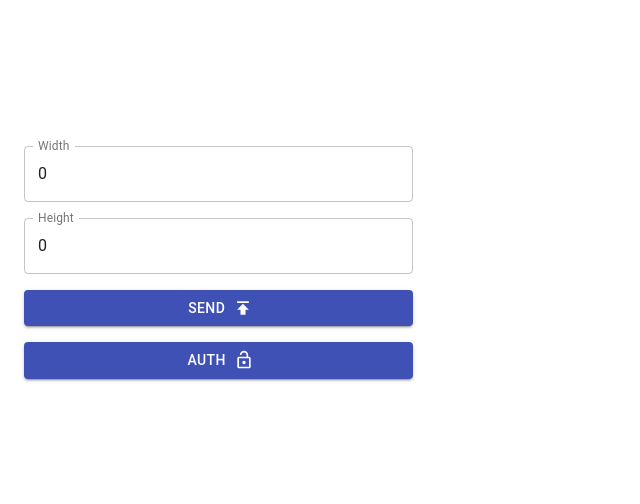
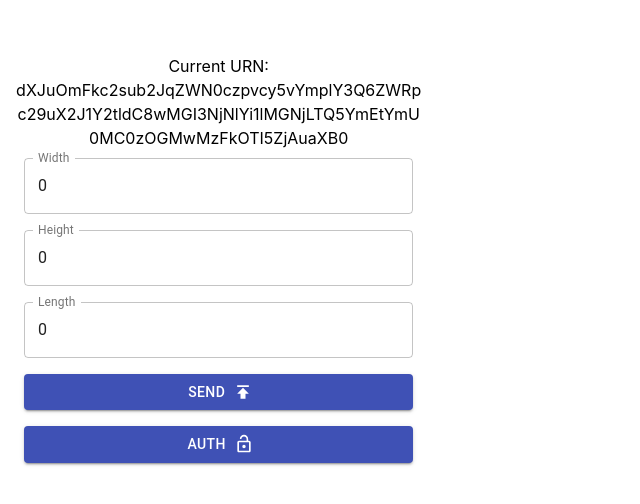
Before and after one commit to Chonwai/Forge_Inventor_React, a React (Create React App) app: page / in a window 1280 px wide. Shown: the part 106-610 px from the top of the page, without its empty margins (0-640 px from the left). Built offline with nearby package versions, Linux system fonts and the light colour scheme.

Commit message:
Add: Added the depth.

```diff
--- a/package.json
+++ b/package.json
@@ -6,6 +6,7 @@
         "@craco/craco": "^6.0.0",
         "@material-ui/core": "^4.11.2",
         "@material-ui/icons": "^4.11.2",
+        "@material-ui/lab": "^4.0.0-alpha.57",
         "@tailwindcss/postcss7-compat": "^2.0.2",
         "@testing-library/jest-dom": "^5.11.9",
         "@testing-library/react": "^11.2.3",
--- a/src/App.js
+++ b/src/App.js
@@ -4,14 +4,18 @@ import Panel from './components/panel';
 import React from 'react';
 
 function App() {
+    const [currentUrn, setCurrentUrn] = React.useState(
+        'dXJuOmFkc2sub2JqZWN0czpvcy5vYmplY3Q6ZWRpc29uX2J1Y2tldC8wMGI3NjNlYi1lMGNjLTQ5YmEtYmU0MC0zOGMwMzFkOTI5ZjAuaXB0'
+    );
     return (
         <div className="App">
             <div className="flex flex-row justify-center items-center p-2">
                 <div className="panel p-2 w-1/3">
-                    <Panel />
+                    <p className="break-words">Current URN: {currentUrn}</p>
+                    <Panel setCurrentUrn={setCurrentUrn} />
                 </div>
                 <div className="p-2 w-2/3 h-90vh">
-                    <Viewer />
+                    <Viewer currentUrn={currentUrn} />
                 </div>
             </div>
         </div>
--- a/src/apis/workitem.js
+++ b/src/apis/workitem.js
@@ -19,7 +19,7 @@ class WorkitemAPIs {
                     url: inputIpt,
                 },
                 InventorParams: {
-                    url: `data:application/json,{"height":"${data.height} mm", "width": "${data.width} mm"}`,
+                    url: `data:application/json,{"height":"${data.height} mm", "width": "${data.width} mm", "lenght": "${data.length} mm"}`,
                 },
                 OutputIpt: {
                     url: outputIpt,
--- a/src/components/panel/index.jsx
+++ b/src/components/panel/index.jsx
@@ -4,7 +4,6 @@ import './index.css';
 import { Button, TextField } from '@material-ui/core';
 import PublishIcon from '@material-ui/icons/Publish';
 import LockOpenIcon from '@material-ui/icons/LockOpen';
-import WorkitemAPI from '../../apis/workitem';
 import AuthAPI from '../../apis/auth';
 import ModelService from '../../services/model';
 
@@ -14,16 +13,20 @@ const useStyles = makeStyles(theme => ({
     },
 }));
 
-function Panel() {
+function Panel({ setCurrentUrn }) {
     const [width, setWidth] = useState(0);
     const [height, setHeight] = useState(0);
+    const [length, setLength] = useState(0);
     const classes = useStyles();
     const updateModel = async () => {
         let body = {
             width: width,
             height: height,
+            length: length,
         };
+        auth();
         let urn = await ModelService.editModel(body);
+        setCurrentUrn(urn);
         console.log(urn);
     };
     const auth = () => {
@@ -34,6 +37,9 @@ function Panel() {
     };
     const handleHeightChange = e => {
         setHeight(e.target.value);
+    };
+    const handleLengthChange = e => {
+        setLength(e.target.value);
     };
     return (
         <div className="panel-component w-full flex flex-col">
@@ -63,6 +69,19 @@ function Panel() {
                 value={height}
                 onChange={handleHeightChange}
             />
+            <TextField
+                className={classes.mgBorder}
+                id="outlined-number"
+                label="Length"
+                type="number"
+                InputLabelProps={{
+                    shrink: true,
+                }}
+                InputProps={{ inputProps: { min: 0 } }}
+                variant="outlined"
+                value={length}
+                onChange={handleLengthChange}
+            />
             <Button
                 className={classes.mgBorder}
                 variant="contained"
--- a/src/components/viewer/index.jsx
+++ b/src/components/viewer/index.jsx
@@ -3,7 +3,7 @@ import './index.css';
 import ForgeViewer from 'react-forge-viewer';
 import LocalStroage from '../../utils/localstorage';
 
-function Viewer() {
+function Viewer({ currentUrn }) {
     const [view, setView] = useState(null);
     const getForgeToken = () => {
         return {
@@ -31,7 +31,7 @@ function Viewer() {
             <div className="w-full h-full relative">
                 <ForgeViewer
                     version="7.0"
-                    urn="dXJuOmFkc2sub2JqZWN0czpvcy5vYmplY3Q6ZWRpc29uX2J1Y2tldC8wMGI3NjNlYi1lMGNjLTQ5YmEtYmU0MC0zOGMwMzFkOTI5ZjAuaXB0"
+                    urn={currentUrn}
                     view={view}
                     headless={false}
                     // onViewerError={this.handleViewerError.bind(this)}
--- a/src/services/model.js
+++ b/src/services/model.js
@@ -14,7 +14,7 @@ class ModelService {
                     resolve(status.status);
                     clearInterval(workitemStatusFlag);
                 }
-            }, 1000);
+            }, 500);
         });
     }
 
@@ -28,7 +28,7 @@ class ModelService {
                     resolve(status.status);
                     clearInterval(translateStatusFlag);
                 }
-            }, 1000);
+            }, 500);
         });
     }
 
```
Also changed, not shown: 2 other files (tests, documents, lock files or other folders).
